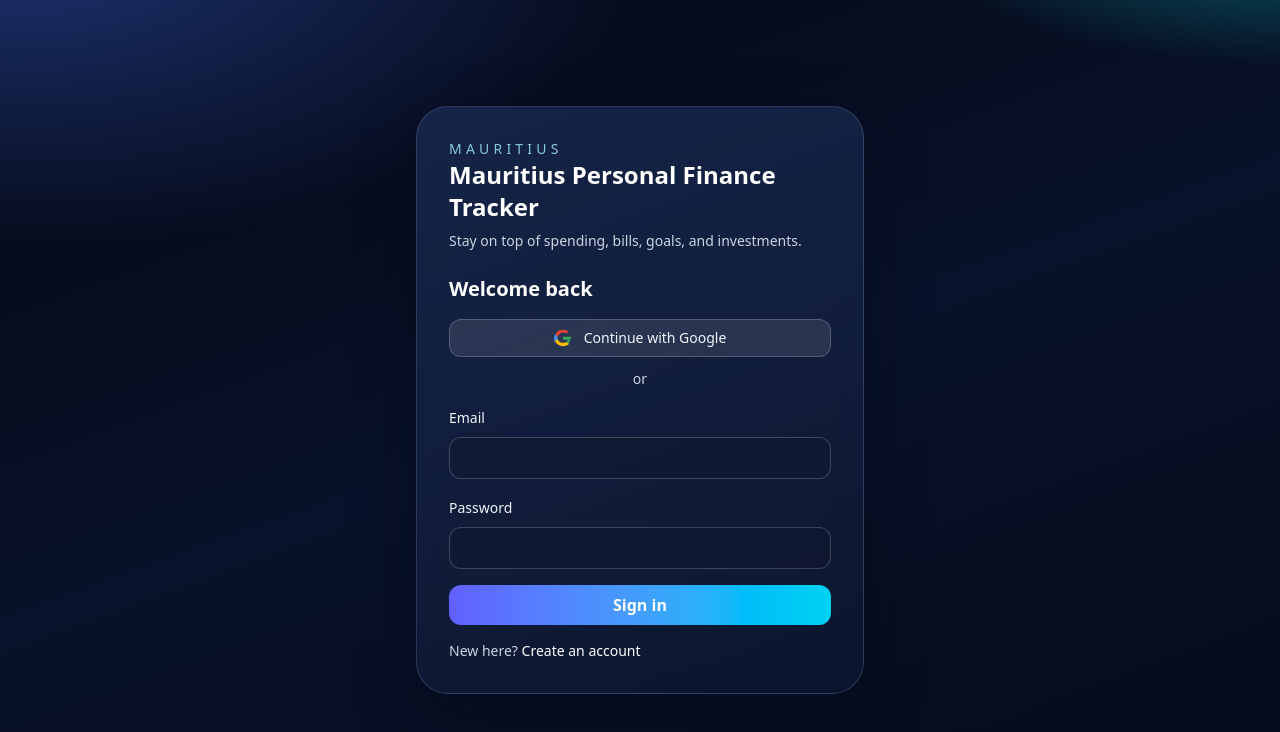
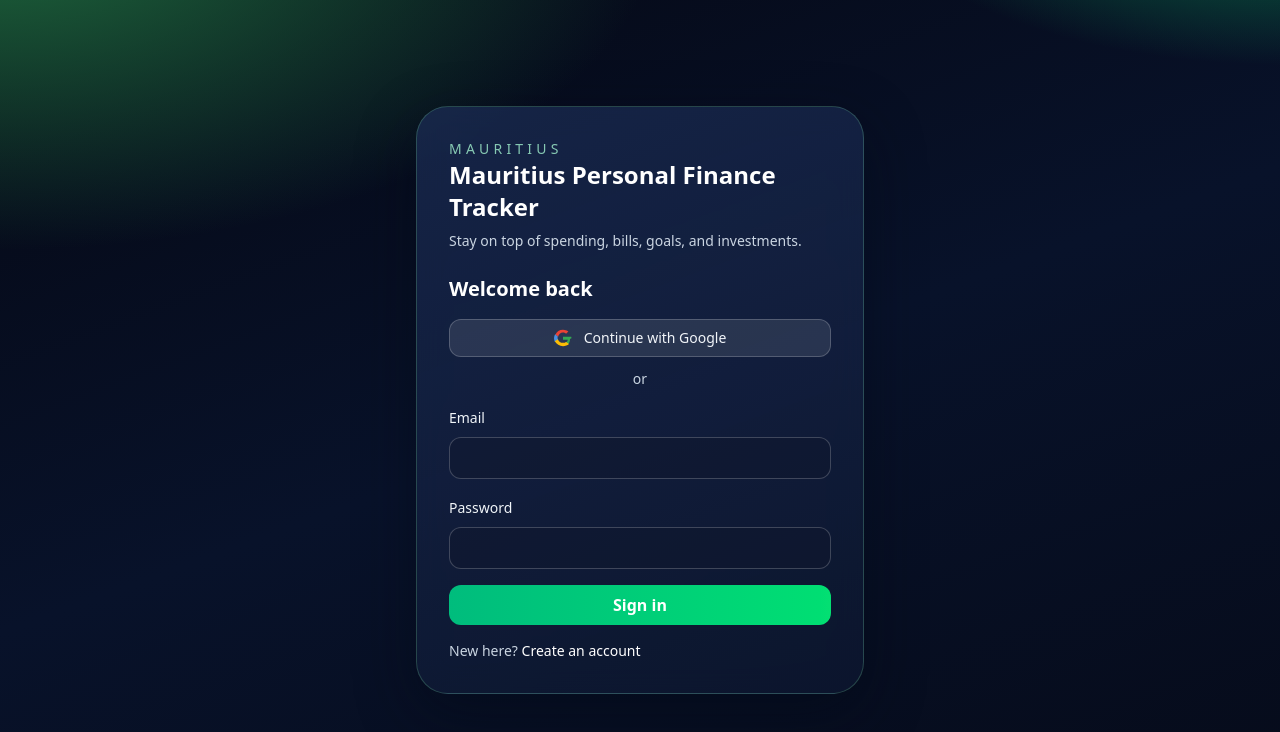
Before and after one commit to turkishdelightmu/finance-tracker, a Next.js app in the folder mauritius-finance-tracker/: page /login in a window 1280 px wide. Shown: the top 732 px of the page. Built offline with nearby package versions, Linux system fonts and the light colour scheme; no server answers.

Commit message:
Switch UI accents to green theme

```diff
--- a/mauritius-finance-tracker/src/app/(app)/dashboard/page.tsx
+++ b/mauritius-finance-tracker/src/app/(app)/dashboard/page.tsx
@@ -84,7 +84,7 @@ export default async function DashboardPage() {
   return (
     <div className="space-y-6 pb-20">
       <section className="glass rounded-3xl p-6">
-        <p className="text-sm uppercase tracking-[0.3em] text-cyan-200/80">This month</p>
+        <p className="text-sm uppercase tracking-[0.3em] text-emerald-200/80">This month</p>
         <h2 className="text-2xl font-semibold text-white">
           {now.toFormat("MMMM yyyy")}
         </h2>
@@ -116,7 +116,7 @@ export default async function DashboardPage() {
                     {formatDate(tx.date)} · {tx.category?.name || "Uncategorized"}
                   </p>
                 </div>
-                <span className="text-sm font-semibold text-cyan-200">
+                <span className="text-sm font-semibold text-emerald-200">
                   {formatCurrency(Number(tx.amount), tx.currency)}
                 </span>
               </div>
@@ -137,7 +137,7 @@ export default async function DashboardPage() {
                     Next due {formatDate(bill.nextDueDate)}
                   </p>
                 </div>
-                <span className="text-sm font-semibold text-cyan-200">
+                <span className="text-sm font-semibold text-emerald-200">
                   {formatCurrency(Number(bill.expectedAmount))}
                 </span>
               </div>
@@ -149,17 +149,17 @@ export default async function DashboardPage() {
       <section className="grid gap-4 md:grid-cols-3">
         <div className="glass rounded-3xl p-5">
           <h3 className="text-lg font-semibold text-white">Goals</h3>
-          <p className="text-3xl font-semibold mt-2 text-cyan-200">{goals.length}</p>
+          <p className="text-3xl font-semibold mt-2 text-emerald-200">{goals.length}</p>
           <p className="text-sm text-slate-300">Active savings goals</p>
         </div>
         <div className="glass rounded-3xl p-5">
           <h3 className="text-lg font-semibold text-white">Loans</h3>
-          <p className="text-3xl font-semibold mt-2 text-cyan-200">{loans.length}</p>
+          <p className="text-3xl font-semibold mt-2 text-emerald-200">{loans.length}</p>
           <p className="text-sm text-slate-300">Tracked loans</p>
         </div>
         <div className="glass rounded-3xl p-5">
           <h3 className="text-lg font-semibold text-white">Investments</h3>
-          <p className="text-3xl font-semibold mt-2 text-cyan-200">{formatCurrency(portfolioValue)}</p>
+          <p className="text-3xl font-semibold mt-2 text-emerald-200">{formatCurrency(portfolioValue)}</p>
           <p className="text-sm text-slate-300">Estimated portfolio value</p>
         </div>
       </section>
--- a/mauritius-finance-tracker/src/app/(app)/layout.tsx
+++ b/mauritius-finance-tracker/src/app/(app)/layout.tsx
@@ -22,7 +22,7 @@ export default async function AppLayout({ children }: { children: ReactNode }) {
         <header className="glass rounded-3xl px-5 py-5 md:px-6 md:py-6">
           <div className="flex items-start justify-between gap-4">
             <div>
-              <p className="text-xs uppercase tracking-[0.35em] text-cyan-200/80">Mauritius</p>
+              <p className="text-xs uppercase tracking-[0.35em] text-emerald-200/80">Mauritius</p>
               <h1 className="mt-1 text-xl font-semibold text-white md:text-2xl">Finance Tracker</h1>
               <p className="mt-1 text-sm text-slate-300">Hello {user.name || user.email}</p>
             </div>
--- a/mauritius-finance-tracker/src/app/(auth)/layout.tsx
+++ b/mauritius-finance-tracker/src/app/(auth)/layout.tsx
@@ -5,7 +5,7 @@ export default function AuthLayout({ children }: { children: ReactNode }) {
     <div className="min-h-screen flex items-center justify-center px-4 py-10">
       <div className="w-full max-w-md rounded-[2rem] glass p-8">
         <div className="mb-6">
-          <p className="text-sm uppercase tracking-[0.3em] text-cyan-200/80">Mauritius</p>
+          <p className="text-sm uppercase tracking-[0.3em] text-emerald-200/80">Mauritius</p>
           <h1 className="text-2xl font-semibold text-white">
             Mauritius Personal Finance Tracker
           </h1>
--- a/mauritius-finance-tracker/src/app/(auth)/login/page.tsx
+++ b/mauritius-finance-tracker/src/app/(auth)/login/page.tsx
@@ -128,7 +128,7 @@ export default function LoginPage() {
         <button
           type="submit"
           disabled={loading}
-          className="w-full rounded-xl bg-gradient-to-r from-indigo-500 to-cyan-400 py-2 font-semibold text-white"
+          className="w-full rounded-xl bg-gradient-to-r from-emerald-500 to-green-400 py-2 font-semibold text-white"
         >
           {loading ? "Signing in..." : "Sign in"}
         </button>
--- a/mauritius-finance-tracker/src/app/(auth)/register/page.tsx
+++ b/mauritius-finance-tracker/src/app/(auth)/register/page.tsx
@@ -142,7 +142,7 @@ export default function RegisterPage() {
         <button
           type="submit"
           disabled={loading}
-          className="w-full rounded-xl bg-gradient-to-r from-indigo-500 to-cyan-400 py-2 font-semibold text-white"
+          className="w-full rounded-xl bg-gradient-to-r from-emerald-500 to-green-400 py-2 font-semibold text-white"
         >
           {loading ? "Creating..." : "Create account"}
         </button>
--- a/mauritius-finance-tracker/src/app/globals.css
+++ b/mauritius-finance-tracker/src/app/globals.css
@@ -5,10 +5,10 @@
   --foreground: #e8efff;
   --card: #0f1a33;
   --card-2: #132245;
-  --accent: #4f7cff;
-  --accent-2: #2bd1c4;
+  --accent: #22c55e;
+  --accent-2: #86efac;
   --muted: #9fb0d6;
-  --border: rgba(168, 188, 255, 0.2);
+  --border: rgba(134, 239, 172, 0.22);
 }
 
 @theme inline {
@@ -24,8 +24,8 @@
 
 body {
   background:
-    radial-gradient(1200px 600px at 0% -10%, #1f377a 0%, transparent 55%),
-    radial-gradient(1000px 500px at 100% -20%, #0c8d90 0%, transparent 45%),
+    radial-gradient(1200px 600px at 0% -10%, #1f6b3f 0%, transparent 55%),
+    radial-gradient(1000px 500px at 100% -20%, #0c8d53 0%, transparent 45%),
     linear-gradient(160deg, #050814 0%, #08122a 50%, #060b1a 100%);
   color: var(--foreground);
   font-family: var(--font-sans), "Segoe UI", sans-serif;
```
